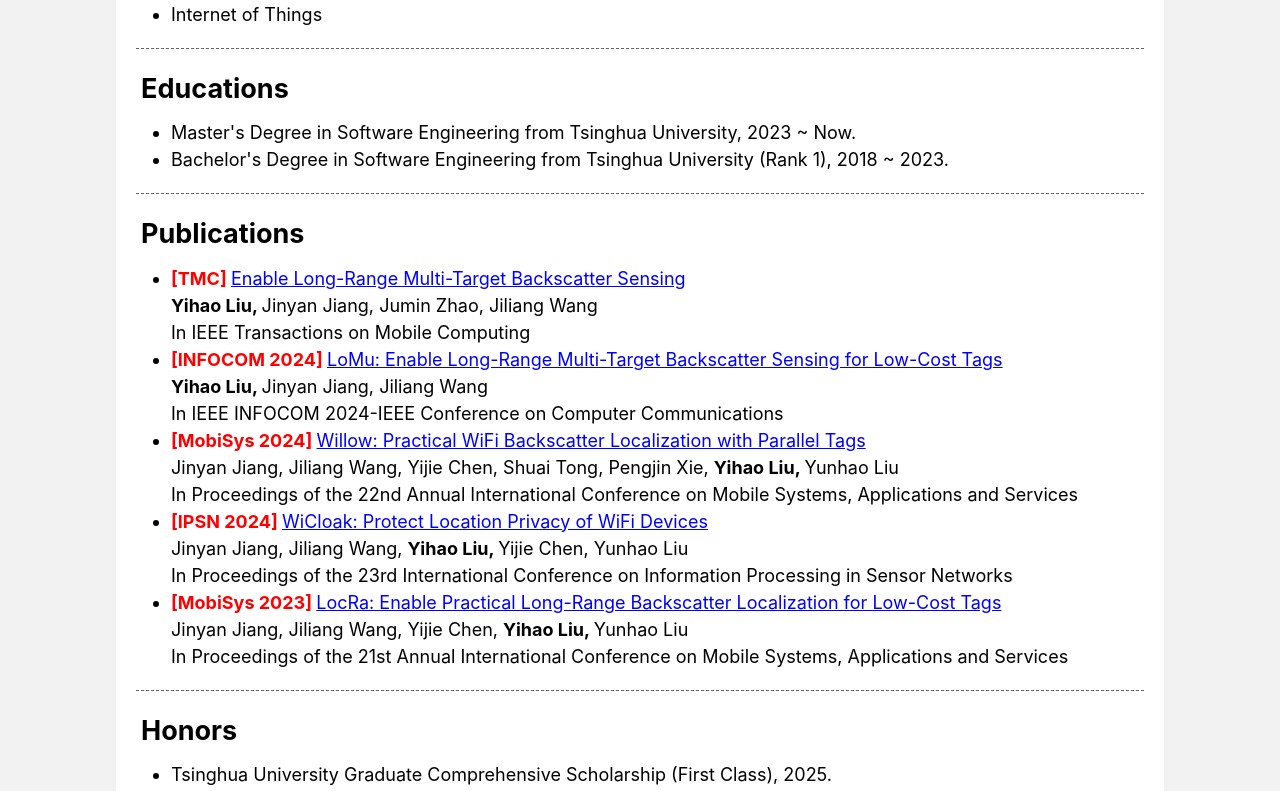
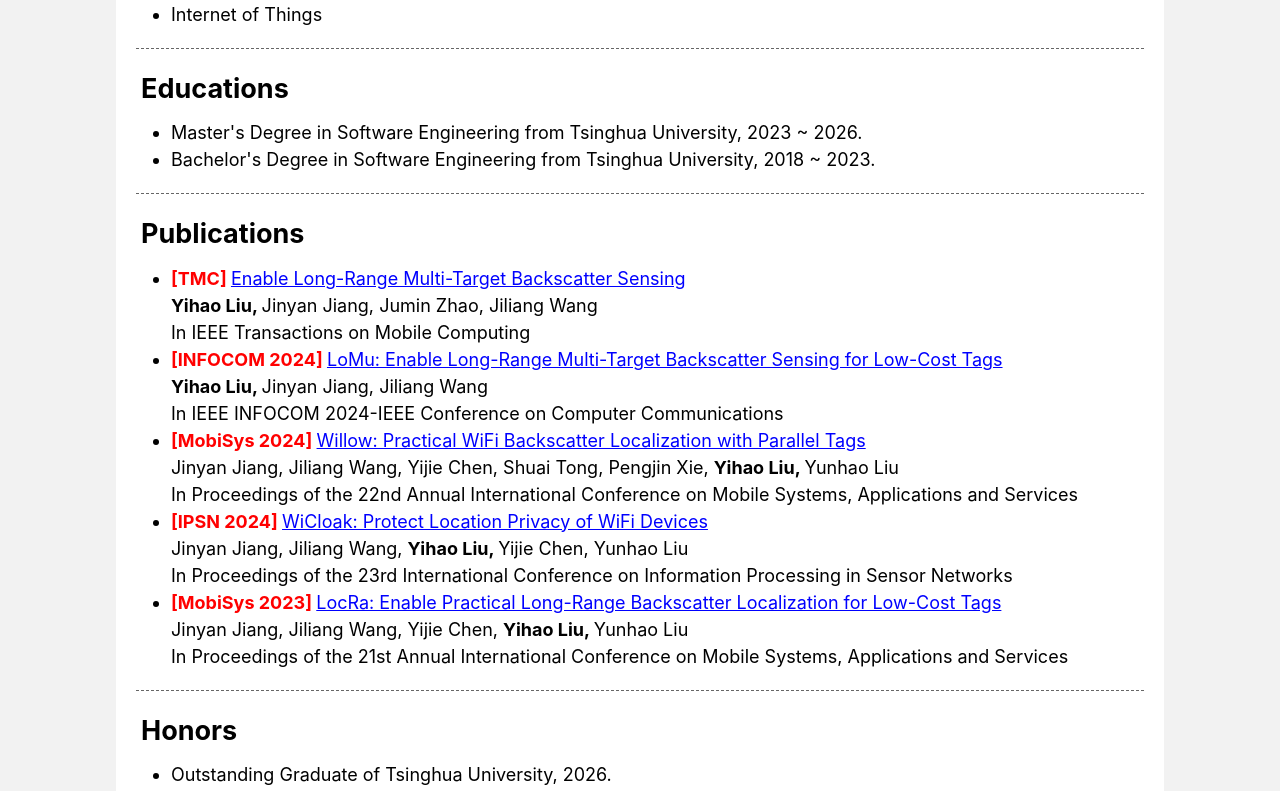
Before and after one commit to liuyihao18/homepage, a Vue app: page / in a window 1280 px wide. Shown: the part 409-1200 px from the top of the page. Built offline with nearby package versions, Linux system fonts and the light colour scheme.

Commit message:
Update Education & Honors

```diff
--- a/src/App.vue
+++ b/src/App.vue
@@ -40,8 +40,8 @@
     <div class="education-group">
       <h2>Educations</h2>
       <ul>
-        <li>Master's Degree in Software Engineering from Tsinghua University, 2023 ~ Now.</li>
-        <li>Bachelor's Degree in Software Engineering from Tsinghua University (Rank 1), 2018 ~ 2023.</li>
+        <li>Master's Degree in Software Engineering from Tsinghua University, 2023 ~ 2026.</li>
+        <li>Bachelor's Degree in Software Engineering from Tsinghua University, 2018 ~ 2023.</li>
       </ul>
     </div>
     <div class="divider" />
@@ -76,6 +76,7 @@
     <div class="honor-group">
       <h2>Honors</h2>
       <ul>
+        <li>Outstanding Graduate of Tsinghua University, 2026.</li>
         <li>Tsinghua University Graduate Comprehensive Scholarship (First Class), 2025.</li>
         <li>Tsinghua University Graduate Comprehensive Scholarship (First Class), 2024.</li>
         <li>Outstanding Graduate of Tsinghua University, 2023.</li>
```
